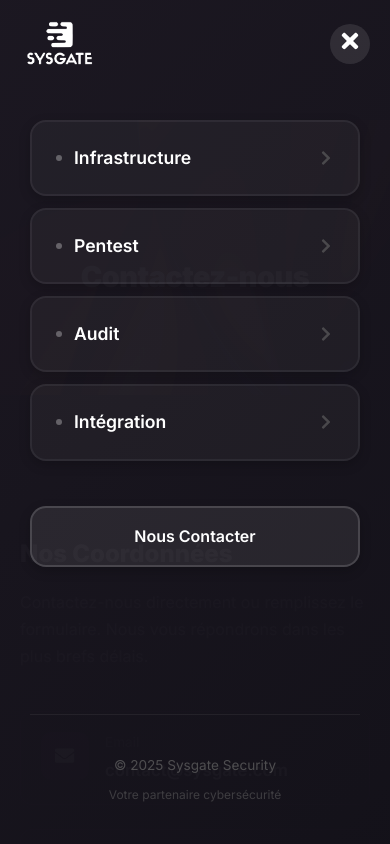
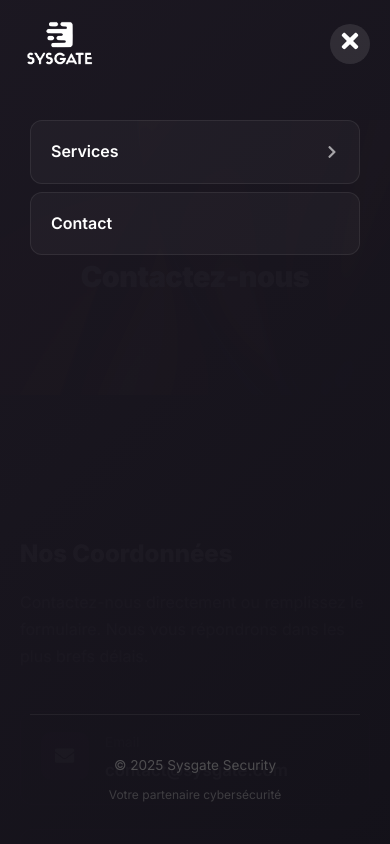
Before and after one commit to Cyborgfck12/Sysgate, a React (Vite) app: page /contact in a window 390 px wide. Both pictures are taken after a click on the button 350 px from the left and 43 px from the top of the page. Shown: the top 844 px of the page. Built offline with nearby package versions, Linux system fonts and the light colour scheme.

Commit message:
Add ScrollToTop component and redesign mobile menu with collapsible services

```diff
--- a/src/App.jsx
+++ b/src/App.jsx
@@ -3,6 +3,7 @@
 import { AnimatePresence } from 'framer-motion';
 import Navbar from './components/Navbar';
 import Footer from './components/Footer';
+import ScrollToTop from './components/ScrollToTop';
 import Home from './pages/Home';
 import Infrastructure from './pages/Infrastructure';
 import Pentest from './pages/Pentest';
@@ -31,6 +32,7 @@
 function App() {
   return (
     <Router>
+      <ScrollToTop />
       <div className="app">
         <Navbar />
         <main style={{ minHeight: 'calc(100vh - 300px)' }}>
--- a/src/components/Navbar.jsx
+++ b/src/components/Navbar.jsx
@@ -7,6 +7,7 @@
     const location = useLocation();
     const [scrolled, setScrolled] = useState(false);
     const [isOpen, setIsOpen] = useState(false);
+    const [servicesOpen, setServicesOpen] = useState(false);
 
     useEffect(() => {
         const handleScroll = () => {
@@ -182,34 +183,88 @@
                                 overflowY: 'auto'
                             }}
                         >
-                            <div style={{ display: 'flex', flexDirection: 'column', gap: '12px' }}>
-                                {services.map((service, index) => (
-                                    <motion.div
-                                        key={service.name}
-                                        variants={linkVariants}
-                                        whileTap={{ scale: 0.98 }}
-                                    >
-                                        <Link
-                                            to={service.path}
+                            <div style={{ display: 'flex', flexDirection: 'column', gap: '8px' }}>
+                                {/* Services Section */}
+                                <motion.div variants={linkVariants}>
+                                    <div
+                                        onClick={() => setServicesOpen(!servicesOpen)}
                                         style={{
                                             display: 'flex',
                                             alignItems: 'center',
                                             justifyContent: 'space-between',
-                                                padding: '22px 24px',
-                                                background: location.pathname === service.path
-                                                    ? `linear-gradient(135deg, ${getHoverColor(service.name)}15, ${getHoverColor(service.name)}08)`
-                                                    : 'rgba(255,255,255,0.04)',
-                                                borderRadius: '16px',
+                                            padding: '18px 20px',
+                                            background: 'rgba(255,255,255,0.03)',
+                                            borderRadius: '12px',
                                             color: 'white',
-                                                fontSize: '1.1rem',
+                                            fontSize: '1rem',
+                                            fontWeight: '600',
+                                            cursor: 'pointer',
+                                            border: '1px solid rgba(255,255,255,0.08)',
+                                            transition: 'all 0.3s ease'
+                                        }}
+                                    >
+                                        <span>Services</span>
+                                        <FaChevronRight
+                                            size={14}
+                                            style={{
+                                                transform: servicesOpen ? 'rotate(90deg)' : 'rotate(0deg)',
+                                                transition: 'transform 0.3s ease',
+                                                opacity: 0.6
+                                            }}
+                                        />
+                                    </div>
+
+                                    {/* Services Dropdown */}
+                                    <AnimatePresence>
+                                        {servicesOpen && (
+                                            <motion.div
+                                                initial={{ height: 0, opacity: 0 }}
+                                                animate={{ height: 'auto', opacity: 1 }}
+                                                exit={{ height: 0, opacity: 0 }}
+                                                transition={{ duration: 0.3 }}
+                                                style={{ overflow: 'hidden', marginTop: '8px' }}
+                                            >
+                                                {services.map((service) => (
+                                                    <Link
+                                                        key={service.name}
+                                                        to={service.path}
+                                                        style={{
+                                                            display: 'block',
+                                                            padding: '14px 20px 14px 32px',
+                                                            color: location.pathname === service.path ? getHoverColor(service.name) : 'var(--color-text-secondary)',
+                                                            fontSize: '0.95rem',
+                                                            textDecoration: 'none',
+                                                            borderLeft: location.pathname === service.path ? `3px solid ${getHoverColor(service.name)}` : '3px solid transparent',
+                                                            transition: 'all 0.2s ease'
+                                                        }}
+                                                        onClick={() => {
+                                                            setIsOpen(false);
+                                                            setServicesOpen(false);
+                                                            window.scrollTo({ top: 0, behavior: 'smooth' });
+                                                        }}
+                                                    >
+                                                        {service.name}
+                                                    </Link>
+                                                ))}
+                                            </motion.div>
+                                        )}
+                                    </AnimatePresence>
+                                </motion.div>
+
+                                {/* Contact Link */}
+                                <motion.div variants={linkVariants}>
+                                    <Link
+                                        to="/contact"
+                                        style={{
+                                            display: 'block',
+                                            padding: '18px 20px',
+                                            background: 'rgba(255,255,255,0.03)',
+                                            borderRadius: '12px',
+                                            color: 'white',
+                                            fontSize: '1rem',
                                             fontWeight: '600',
                                             textDecoration: 'none',
-                                                border: location.pathname === service.path
-                                                    ? `2px solid ${getHoverColor(service.name)}40`
-                                                    : '2px solid rgba(255,255,255,0.06)',
-                                                boxShadow: location.pathname === service.path
-                                                    ? `0 8px 24px ${getHoverColor(service.name)}20`
-                                                    : '0 4px 12px rgba(0,0,0,0.2)',
+                                            border: '1px solid rgba(255,255,255,0.08)',
                                             transition: 'all 0.3s ease'
                                         }}
                                         onClick={() => {
@@ -217,57 +272,10 @@
                                             window.scrollTo({ top: 0, behavior: 'smooth' });
                                         }}
                                     >
-                                            <span style={{
-                                                color: location.pathname === service.path ? getHoverColor(service.name) : 'white',
-                                                display: 'flex',
-                                                alignItems: 'center',
-                                                gap: '12px'
-                                            }}>
-                                                <span style={{
-                                                    width: '6px',
-                                                    height: '6px',
-                                                    borderRadius: '50%',
-                                                    backgroundColor: location.pathname === service.path ? getHoverColor(service.name) : 'rgba(255,255,255,0.3)'
-                                                }} />
-                                                {service.name}
-                                            </span>
-                                            <FaChevronRight
-                                                size={16}
-                                                style={{
-                                                    color: location.pathname === service.path ? getHoverColor(service.name) : 'var(--color-text-muted)',
-                                                    opacity: 0.6
-                                                }}
-                                            />
+                                        Contact
                                     </Link>
                                 </motion.div>
-                                ))}
                             </div>
-
-                            <motion.div variants={linkVariants} style={{ marginTop: '30px' }}>
-                                <Link
-                                    to="/contact"
-                                    className="btn"
-                                    style={{
-                                        width: '100%',
-                                        display: 'block',
-                                        textAlign: 'center',
-                                        padding: '16px 24px',
-                                        fontSize: '1rem',
-                                        fontWeight: '600',
-                                        borderRadius: '16px',
-                                        background: 'rgba(255,255,255,0.08)',
-                                        color: 'white',
-                                        border: '2px solid rgba(255,255,255,0.15)',
-                                        boxShadow: '0 4px 12px rgba(0,0,0,0.2)'
-                                    }}
-                                    onClick={() => {
-                                        setIsOpen(false);
-                                        window.scrollTo({ top: 0, behavior: 'smooth' });
-                                    }}
-                                >
-                                    Nous Contacter
-                                </Link>
-                            </motion.div>
 
                             <motion.div variants={linkVariants} style={{ marginTop: 'auto', paddingTop: '40px', paddingBottom: '40px', textAlign: 'center', borderTop: '1px solid rgba(255,255,255,0.06)' }}>
                                 <p style={{ color: 'var(--color-text-muted)', fontSize: '0.85rem', opacity: 0.7 }}>© 2025 Sysgate Security</p>
--- /dev/null
+++ b/src/components/ScrollToTop.jsx
@@ -0,0 +1,20 @@
+import { useEffect } from 'react';
+import { useLocation } from 'react-router-dom';
+
+const ScrollToTop = () => {
+    const { pathname } = useLocation();
+
+    useEffect(() => {
+        // Only scroll to top on desktop (width > 768px)
+        if (window.innerWidth > 768) {
+            window.scrollTo({
+                top: 0,
+                behavior: 'smooth'
+            });
+        }
+    }, [pathname]);
+
+    return null;
+};
+
+export default ScrollToTop;
```
Lines whose indentation alone changed are shown as unchanged.
